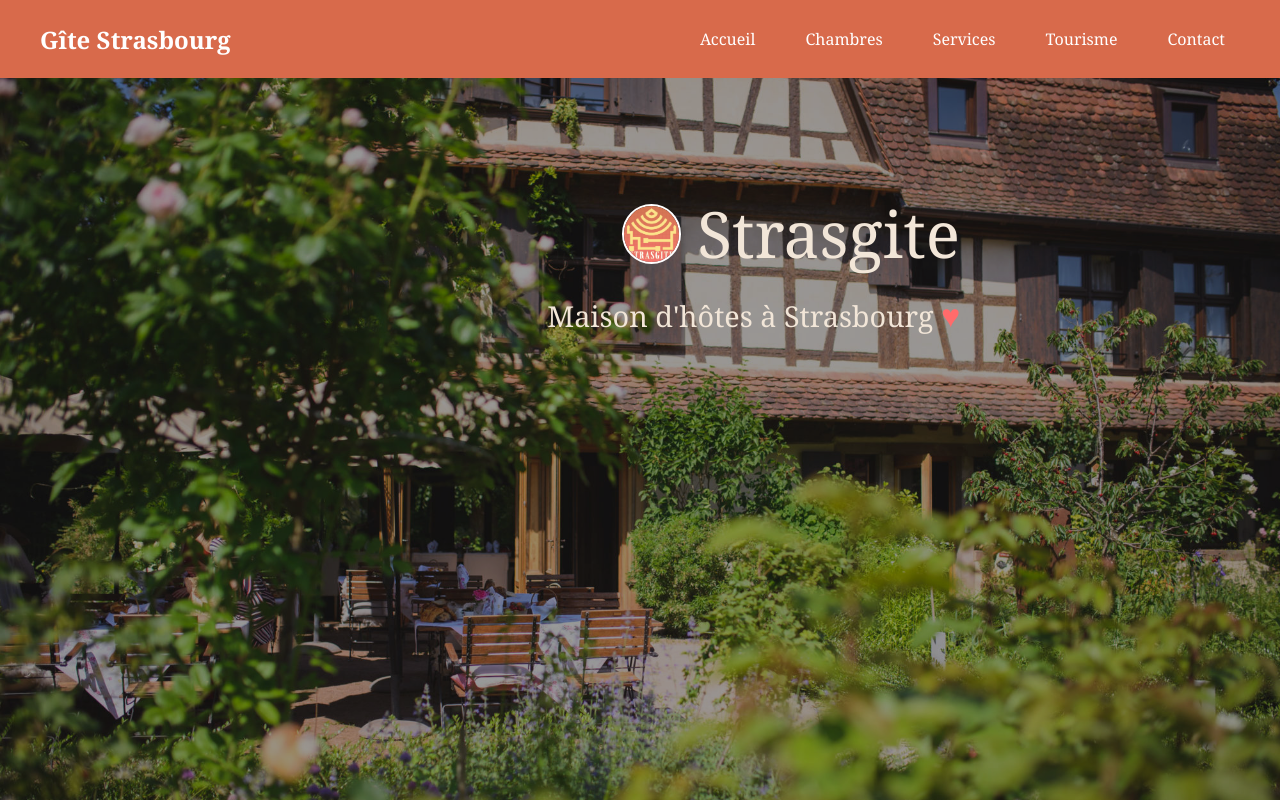
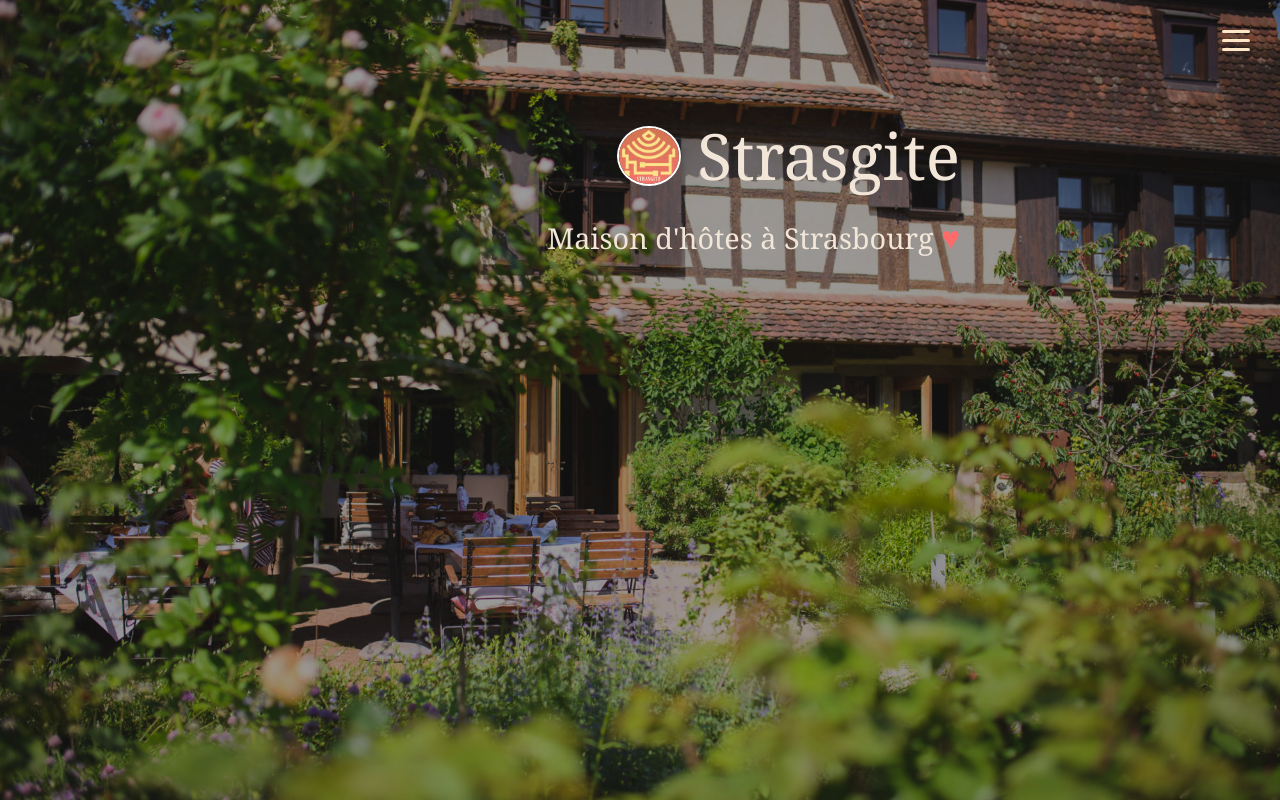
Before and after one commit to WildCodeSchool-2025-11/dev-web-orange-strasgite, a React (Vite) app: page / in a window 1280 px wide. Shown: the top 800 px of the page. Built offline with nearby package versions, Linux system fonts and the light colour scheme.

Commit message:
Header personnalisé sur Home + menu burger

```diff
--- /dev/null
+++ b/src/components/BurgerMenu/BurgerMenu.css
@@ -0,0 +1,70 @@
+.burger-container {
+  position: absolute;
+  top: 20px;
+  right: 20px;
+  z-index: 200;
+}
+
+
+.burger-icon {
+  background: none;
+  border: none;
+  cursor: pointer;
+  padding: 10px;
+  display: flex;
+  flex-direction: column;
+  gap: 6px;
+}
+
+.burger-icon span {
+  display: block;
+  width: 28px;
+  height: 3px;
+  background-color: #ffe8c7; /* crème */
+  border-radius: 2px;
+}
+
+.burger-menu {
+  position: absolute;
+  top: 50px;
+  right: 10px;
+  background-color: #e76f51; /* corail */
+  padding: 20px;
+  border-radius: 12px;
+  box-shadow: 0 4px 12px rgba(0, 0, 0, 0.2);
+  display: none;
+  transition: all 0.3s ease;
+}
+
+.burger-menu.open {
+  display: block;
+}
+
+.burger-menu ul {
+  list-style: none;
+  margin: 0;
+  padding: 0;
+}
+
+.burger-menu li {
+  font-family: "Playfair Display", serif;
+  font-size: 18px;
+  color: #ffe8c7;
+  margin-bottom: 12px;
+  cursor: pointer;
+  text-align: center;
+}
+
+@media (max-width: 768px) {
+  .burger-menu {
+    right: 0;
+    left: 0;
+    width: 100%;
+    border-radius: 0;
+  }
+
+  .burger-menu li {
+    font-size: 20px;
+    padding: 10px 0;
+  }
+}
--- /dev/null
+++ b/src/components/BurgerMenu/BurgerMenu.tsx
@@ -0,0 +1,44 @@
+import { useState, useEffect } from "react";
+import "./BurgerMenu.css";
+import { Link } from "react-router-dom";
+
+
+export default function BurgerMenu() {
+  const [open, setOpen] = useState<boolean>(false);
+
+  useEffect(() => {
+    const handleClickOutside = (e: MouseEvent) => {
+      const target = e.target as HTMLElement;
+      if (!target.closest(".burger-container")) {
+        setOpen(false);
+      }
+    };
+
+    document.addEventListener("click", handleClickOutside);
+    return () => document.removeEventListener("click", handleClickOutside);
+  }, []);
+
+  return (
+    <div className="burger-container">
+      <button
+        className="burger-icon"
+        onClick={() => setOpen((prev) => !prev)}
+        aria-label="Menu"
+      >
+        <span />
+        <span />
+        <span />
+      </button>
+
+      <nav className={`burger-menu ${open ? "open" : ""}`}>
+        <ul>
+          <li><Link to="/" onClick={() => setOpen(false)}>Accueil</Link></li>
+          <li><Link to="/Rooms" onClick={() => setOpen(false)}>Chambres</Link></li>
+          <li><Link to="/Services" onClick={() => setOpen(false)}>Services</Link></li>
+          <li><Link to="/Tourism" onClick={() => setOpen(false)}>Tourisme</Link></li>
+          <li><Link to="/Contact" onClick={() => setOpen(false)}>Contact</Link></li>
+        </ul>
+      </nav>
+    </div>
+  );
+}
--- a/src/pages/Home.tsx
+++ b/src/pages/Home.tsx
@@ -1,12 +1,16 @@
 import Footer from "../components/Footer";
-import Header from "../components/Header";
+import BurgerMenu from "../components/BurgerMenu/BurgerMenu";
 import "../styles/global.css";
 import "../styles/Home.css";
 
 export default function Home() {
 	return (
 		<>
-			<Header />
+			{/* Header personnalisé uniquement pour la Home */}
+			<div className="home-header">
+				<BurgerMenu />
+			</div>
+
 			<main>
 				<section className="hero">
 					<div className="hero-overlay">
@@ -24,6 +28,7 @@
 					</div>
 				</section>
 			</main>
+
 			<Footer />
 		</>
 	);
--- a/src/styles/Home.css
+++ b/src/styles/Home.css
@@ -1,7 +1,7 @@
 .hero {
 	height: 100vh;
 	width: 100%;
-	background-image: url("/images/maison-strasbourg.jpg"); /* à placer dans images/public/ */
+	background-image: url("/images/maison-strasbourg.jpg");
 	background-size: cover;
 	background-position: center;
 	background-repeat: no-repeat;
@@ -14,17 +14,17 @@
 	background: rgba(0, 0, 0, 0.4);
 	display: flex;
 	flex-direction: column;
-	justify-content: flex-start; /* aligne vers le haut */
-	align-items: flex-end; /* aligne vers la droite */
-	padding: 7rem 20rem; /* espace intérieur haut/droite */
+	justify-content: flex-start;
+	align-items: flex-end;
+	padding: 7rem 20rem;
 	color: #f2e6d8;
 	text-align: right;
 }
 
 .hero-title {
 	font-size: 4rem;
-	font-weight: 400; /* moins épais */
-	font-family: Georgia, "Times New Roman", Times, serif; /* police demandée */
+	font-weight: 400;
+	font-family: Georgia, "Times New Roman", Times, serif;
 	margin: 0;
 }
 
@@ -51,3 +51,23 @@
 	color: #ff6b6b; /* rouge doux */
 	font-size: 2rem;
 }
+.home-header {
+  position: absolute;
+  top: 0;
+  left: 0;
+  width: 100%;
+  padding: 20px;
+
+  display: flex;
+  justify-content: space-between;
+  align-items: center;
+
+  background: transparent;
+  z-index: 50;
+}
+
+.home-logo {
+  color: white;
+  font-size: 24px;
+  font-family: Georgia, serif;
+}
```
Also changed, not shown: public/images/logo-strasgite.png, src/components/Header.tsx (line endings or trailing spaces).
